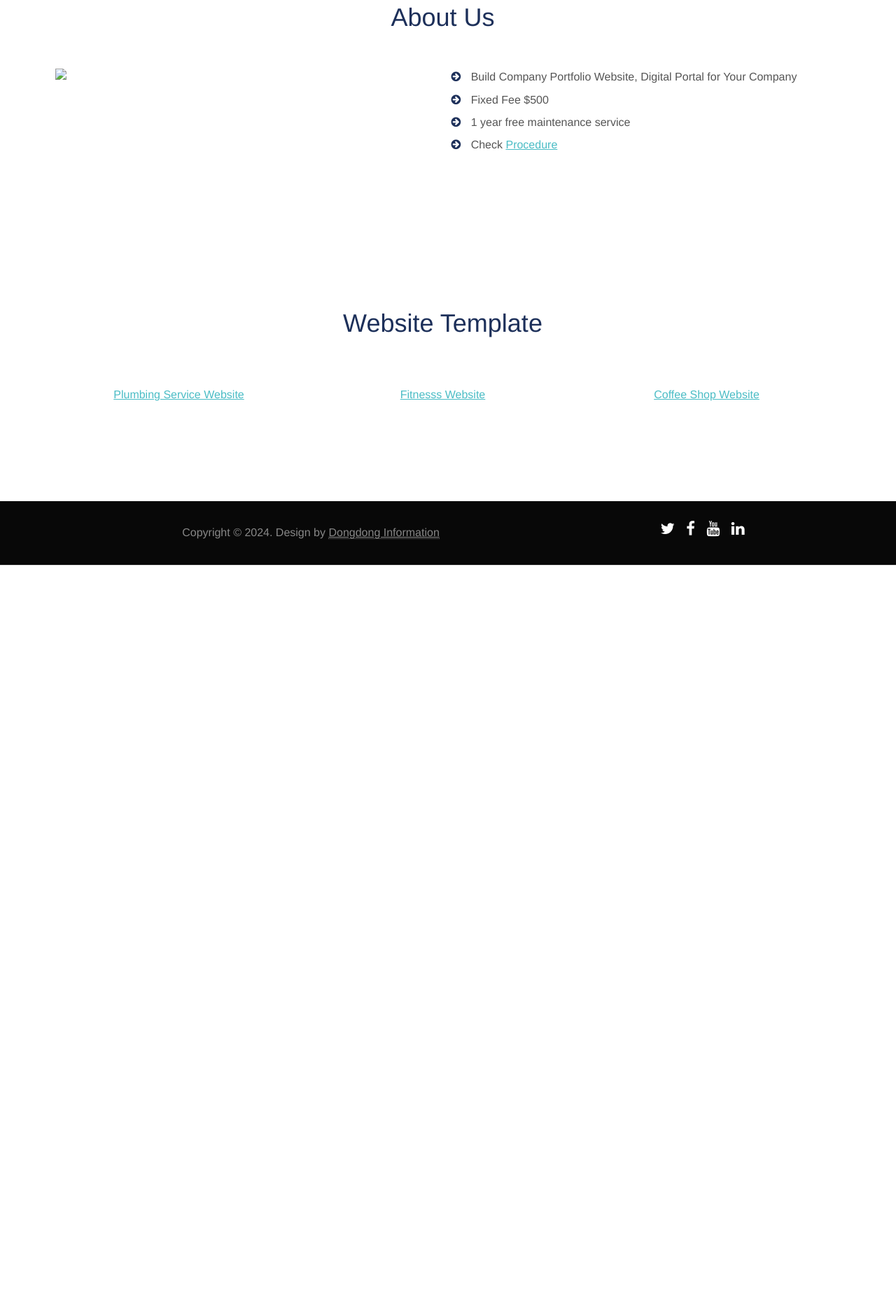
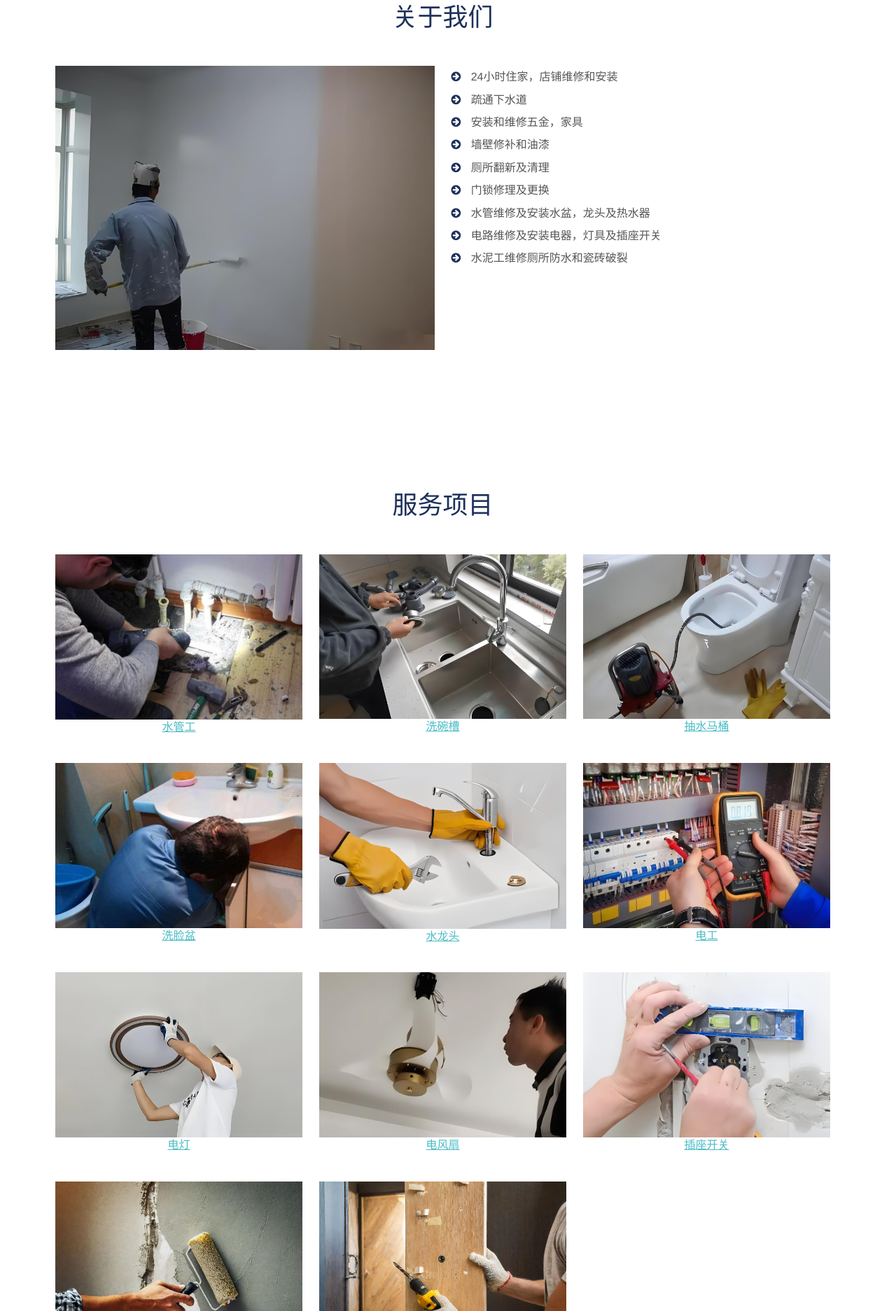
Before and after one commit to yechiqq/songseng, a plain HTML site: page index.html in a window 1280 px wide. Shown: the part 927-2800 px from the top of the page at 70% size. Before the commit the page ends 1735 px from the top, so only its background shows below. Drawn offline with Linux system fonts and the light colour scheme.

Commit message:
Update index.html

```diff
--- a/index.html
+++ b/index.html
@@ -5,14 +5,14 @@
     <meta name="viewport" content="width=device-width, initial-scale=1">
     <meta name="description" content="">
     <meta name="author" content="yechi">
-    <title>DongDong Information | Company Website Builder</title>
+    <title>淞晨装修工程</title>
 
     <link href="css/bootstrap.css" rel="stylesheet">
     <link href="css/styles.css" rel="stylesheet">
     <link href="css/font-awesome.min.css" rel="stylesheet">
     <script src="js/jquery-3.7.1.min.js"></script>
     <script src="js/service.js"></script>
-    <link rel="icon" href="images/dongdonginfo-logo.png">
+    <link rel="icon" href="images/songseng-logo.png">
 
     <!-- Google tag (gtag.js) -->
     <script async src="https://www.googletagmanager.com/gtag/js?id=G-1N1D8V1CJ0"></script>
@@ -32,19 +32,26 @@
     <div class="navbar navbar-expand-sm fixed-top">
       <div class="container">
         <div class="navbar-header">
-          <a class="" href="index.html">
+          <a class="" href="index-cn.html">
           <div class="logo">
-            <img src="images/dongdonginfo-long.png" style="height: 46px;" />
+            <img src="images/songseng-long2.png" style="height: 46px;" />
           </div>
           </a>
 
         </div>
         <ul class="nav">
-          <li class="nav-item active"><a href="#" class="nav-link"> Home</a></li>
-          <li class="nav-item"> <a href="procedure.html" class="nav-link"> Procedure</a></li>
-          <li class="nav-item"> <a href="faq.html" class="nav-link"> FAQ</a></li>
-          <li class="nav-item"> <a href="contactus.html" class="nav-link"> Contact Us</a></li>
-          <li class="nav-item"> <a href="index-cn.html" class="nav-link"> 中文</a></li>
+          <li class="nav-item active"><a href="index-cn.html" class="nav-link"> 主页</a></li>
+          <li class="nav-item"> <a href="aboutus-cn.html" class="nav-link"> 关于我们</a></li>
+          <li class="nav-item dropdown">
+            <a class="nav-link dropdown-toggle" href="#" id="navbarDarkDropdownMenuLink" role="button" data-bs-toggle="dropdown" aria-expanded="false"> 服务项目</a>
+            <ul class="dropdown-menu dropdown-menu-dark" aria-labelledby="navbarDarkDropdownMenuLink">
+              <li><a class="dropdown-item" href="plumbing-cn.html">Plumbing</a></li>
+              <li><a class="dropdown-item" href="electric-cn.html">Electrician</a></li>
+              <li><a class="dropdown-item" href="mason-cn.html">Mason</a></li>
+              <li><a class="dropdown-item" href="carpenter-cn.html">Carpenter</a></li>
+            </ul>
+          </li>
+          <li class="nav-item"> <a href="index.html" class="nav-link"> English</a></li>
         </ul>
       </div>
     </div>
@@ -56,9 +63,8 @@
       <div class="row">
         <div class="text-center">
           <i class="fa fa-heart-o icon"></i>
-          <h1 class="textstroke">Cheapest Company Website Builder</h1>
-          <p class="textstroke">For Singapore Business Owner</p>
-          <button type="button" class="btn btn-info"> Call (+65) 96427196 </button>
+          <h1 class="textstroke">24小时住家，店铺维修和安装</h1>
+          <button type="button" class="btn btn-info"> 拨打 (+65) 97225812 </button>
         </div>
       </div>
     </div>
@@ -69,15 +75,20 @@
   <div id="about">
     <div class="container">
       <div class="row">
-        <h2 class="centered">About Us</h2>
+        <h2 class="centered">关于我们</h2>
         <div class="space"></div>
-        <div class="col-md-6"> <img class="img-fluid" src="images/info2.jpg"> </div>
+        <div class="col-md-6"> <img class="img-fluid" src="images/songseng2.jpg"> </div>
         <div class="col-md-6">
                   <ul class="list-unstyled">
-                    <li><i class="fa fa-arrow-circle-right pr-10 colored"></i> Build Company Portfolio Website, Digital Portal for Your Company</li>
-                    <li><i class="fa fa-arrow-circle-right pr-10 colored"></i> Fixed Fee $500</li>
-                    <li><i class="fa fa-arrow-circle-right pr-10 colored"></i> 1 year free maintenance service</li>
-                    <li><i class="fa fa-arrow-circle-right pr-10 colored"></i> Check <a href="procedure.html">Procedure</a></li>
+                    <li><i class="fa fa-arrow-circle-right pr-10 colored"></i> 24小时住家，店铺维修和安装</li>
+                    <li><i class="fa fa-arrow-circle-right pr-10 colored"></i> 疏通下水道</li>
+                    <li><i class="fa fa-arrow-circle-right pr-10 colored"></i> 安装和维修五金，家具</li>
+                    <li><i class="fa fa-arrow-circle-right pr-10 colored"></i> 墙壁修补和油漆</li>
+                    <li><i class="fa fa-arrow-circle-right pr-10 colored"></i> 厕所翻新及清理</li>
+                    <li><i class="fa fa-arrow-circle-right pr-10 colored"></i> 门锁修理及更换</li>
+                    <li><i class="fa fa-arrow-circle-right pr-10 colored"></i> 水管维修及安装水盆，龙头及热水器</li>
+                    <li><i class="fa fa-arrow-circle-right pr-10 colored"></i> 电路维修及安装电器，灯具及插座开关</li>
+                    <li><i class="fa fa-arrow-circle-right pr-10 colored"></i> 水泥工维修厕所防水和瓷砖破裂</li>
                   </ul>
         </div>
       </div>
@@ -88,40 +99,128 @@
 <div id="services">
   <div class="container text-center">
     <div class="row">
-      <h2>Website Template</h2>
+      <h2>服务项目</h2>
       <div class="space"></div>
     </div>
     <div class="isotope-container row grid-space-20">
       <div class="col-sm-6 col-md-4 isotope-item web-design">
-        <a class="" href="https://dongdongrepair.sg/">
+        <a class="" href="plumbing.html">
         <div class="image-box">
           <div class="overlay-container">
-            <img class="img-fluid" src="images/screen-dongdongrepair.png" alt="">
+            <img class="img-fluid" src="images/plumbing2.jpg" alt="">
           </div>
         </div>
-        <div class="featurename">Plumbing Service Website</div>
+        <div class="featurename">水管工</div>
       </a>
       </div>
 
       <div class="col-sm-6 col-md-4 isotope-item web-design">
-        <a class="" href="https://dongdonginfo.com/fitnesstemplate/">
+        <a class="" href="plumbing.html">
         <div class="image-box">
           <div class="overlay-container">
-            <img class="img-fluid" src="images/screen-fitness.png" alt="">
+            <img class="img-fluid" src="images/plumbing5.jpg" alt="">
           </div>
         </div>
-        <div class="featurename">Fitnesss Website</div>
+        <div class="featurename">洗碗槽</div>
+      </a>
+      </div>
+
+      <div class="col-sm-6 col-md-4 isotope-item web-design">
+        <a class="" href="plumbing.html">
+        <div class="image-box">
+          <div class="overlay-container">
+            <img class="img-fluid" src="images/plumbing6.jpg" alt="">
+          </div>
+        </div>
+        <div class="featurename">抽水马桶</div>
+      </a>
+      </div>
+
+      <div class="col-sm-6 col-md-4 isotope-item web-design">
+        <a class="" href="plumbing.html">
+        <div class="image-box">
+          <div class="overlay-container">
+            <img class="img-fluid" src="images/plumbing1.jpg" alt="">
+          </div>
+        </div>
+        <div class="featurename">洗脸盆</div>
+      </a>
+      </div>
+
+      <div class="col-sm-6 col-md-4 isotope-item web-design">
+        <a class="" href="plumbing.html">
+        <div class="image-box">
+          <div class="overlay-container">
+            <img class="img-fluid" src="images/plumbing7.jpg" alt="">
+          </div>
+        </div>
+        <div class="featurename">水龙头</div>
+      </a>
+      </div>
+
+      <div class="col-sm-6 col-md-4 isotope-item web-design">
+        <a class="" href="electric.html">
+        <div class="image-box">
+          <div class="overlay-container">
+            <img class="img-fluid" src="images/electric2.jpg" alt="">
+          </div>
+        </div>
+        <div class="featurename">电工</div>
         </a>
       </div>
 
       <div class="col-sm-6 col-md-4 isotope-item web-design">
-        <a class="" href="https://dongdonginfo.com/dongdongtemplate/">
+        <a class="" href="electric.html">
         <div class="image-box">
           <div class="overlay-container">
-            <img class="img-fluid" src="images/screen-coffeeshop.png" alt="">
+            <img class="img-fluid" src="images/electric4.jpg" alt="">
           </div>
         </div>
-        <div class="featurename">Coffee Shop Website</div>
+        <div class="featurename">电灯</div>
+        </a>
+      </div>
+
+      <div class="col-sm-6 col-md-4 isotope-item web-design">
+        <a class="" href="electric.html">
+        <div class="image-box">
+          <div class="overlay-container">
+            <img class="img-fluid" src="images/electric3.jpg" alt="">
+          </div>
+        </div>
+        <div class="featurename">电风扇</div>
+        </a>
+      </div>
+
+      <div class="col-sm-6 col-md-4 isotope-item web-design">
+        <a class="" href="electric.html">
+        <div class="image-box">
+          <div class="overlay-container">
+            <img class="img-fluid" src="images/electric5.jpg" alt="">
+          </div>
+        </div>
+        <div class="featurename">插座开关</div>
+        </a>
+      </div>
+
+      <div class="col-sm-6 col-md-4 isotope-item web-design">
+        <a class="" href="mason.html">
+        <div class="image-box">
+          <div class="overlay-container">
+            <img class="img-fluid" src="images/mason1.jpg" alt="">
+          </div>
+        </div>
+        <div class="featurename">水泥油漆工</div>
+      </a>
+      </div>
+
+      <div class="col-sm-6 col-md-4 isotope-item web-design">
+        <a class="" href="carpenter.html">
+        <div class="image-box">
+          <div class="overlay-container">
+            <img class="img-fluid" src="images/carpenter1.jpg" alt="">
+          </div>
+        </div>
+        <div class="featurename">五金木工</div>
       </a>
       </div>
 
@@ -130,7 +229,41 @@
   </div>
 </div>
 
+<!-- ==== CONTACT ==== -->
+<div id="contact">
+  <div class="container">
+    <div class="row">
+      <h2 class="centered">联系方式</h2>
+      <div class="space"></div>
 
+    </div>
+    <div class="row">
+      <div class="col-md-7">
+        <a href="https://www.google.com.sg/maps/place/Singapore+737856/" target="_blank"><img class="img-fluid" src="images/sengsongaddress.jpg"></a>
+      </div>
+	  <div class="col-md-5">
+
+
+	  <i class="fa fa-map-marker fa-2x"></i>
+        <strong>地址</strong>
+		<p>39 Woodlands CL #03-08 <br>
+      Singapore 737856</p>
+
+      <br/>
+	  <i class="fa fa-envelope-o fa-2x"></i>
+        <p>hwahaksg@gmail.com</p>
+
+       <br/>
+	  <i class="fa fa-phone fa-2x"></i>
+        <p> +65 97225812</p>
+
+	  </div>
+    </div>
+    <!-- row -->
+
+  </div>
+</div>
+<!-- container -->
 
   <!-- Footer -->
   <footer>
@@ -139,10 +272,10 @@
         <div class="col-md-8"> <span class="copyright">Copyright &copy; 2024. Design by <a href="http://dongdonginfo.com">Dongdong Information</a></span> </div>
         <div class="col-md-4">
           <ul class="list-inline social-buttons">
-            <li><a target="_blank" href="https://twitter.com/yechiqq"><i class="fa fa-twitter"></i></a> </li>
-            <li><a target="_blank" href="https://www.facebook.com/ye.chi.7"><i class="fa fa-facebook"></i></a> </li>
-            <li><a target="_blank" href="https://www.youtube.com/channel/UClvKsuaUaKIekAQ0bKPJ2IA"><i class="fa fa-youtube"></i></a> </li>
-            <li><a target="_blank" href="https://www.linkedin.com/in/ye-chi-9438912a3/recent-activity/all/"><i class="fa fa-linkedin"></i></a> </li>
+            <li><a href="#"><i class="fa fa-twitter"></i></a> </li>
+            <li><a href="#"><i class="fa fa-facebook"></i></a> </li>
+            <li><a href="#"><i class="fa fa-google-plus"></i></a> </li>
+            <li><a href="#"><i class="fa fa-linkedin"></i></a> </li>
           </ul>
         </div>
       </div>
```
